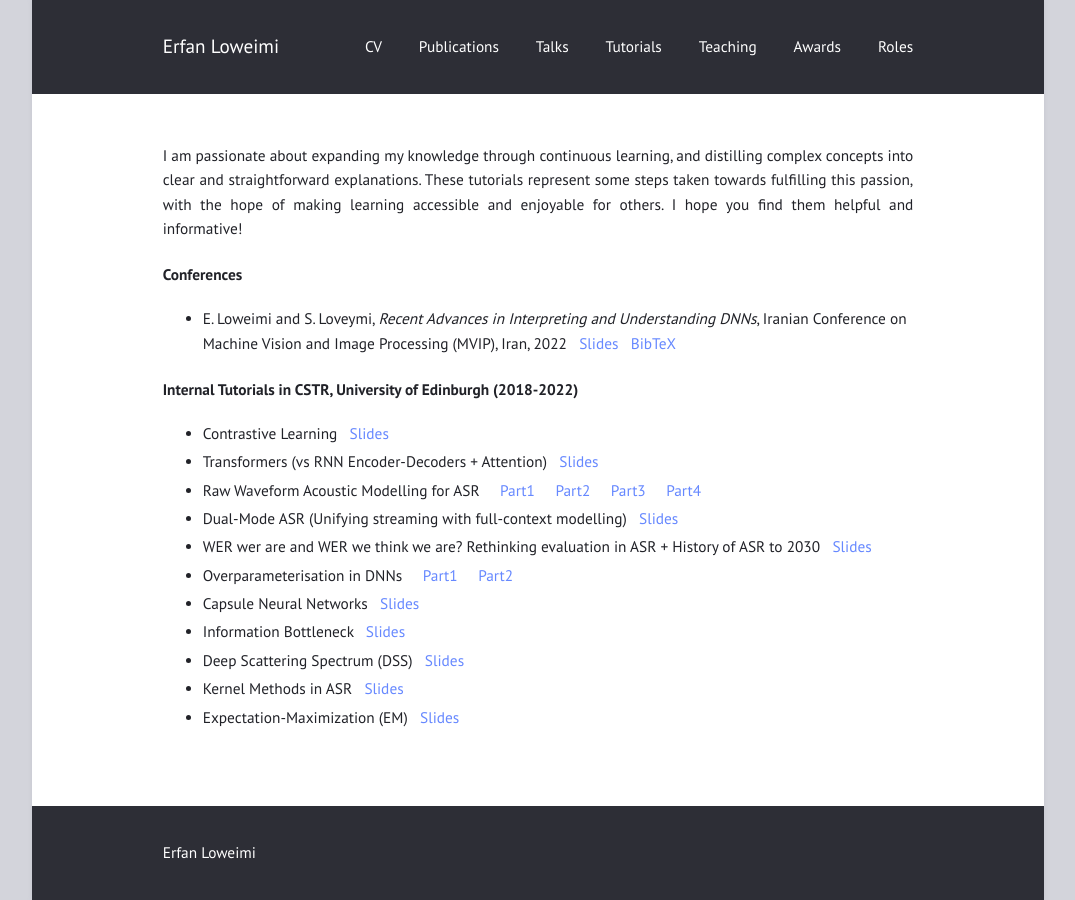
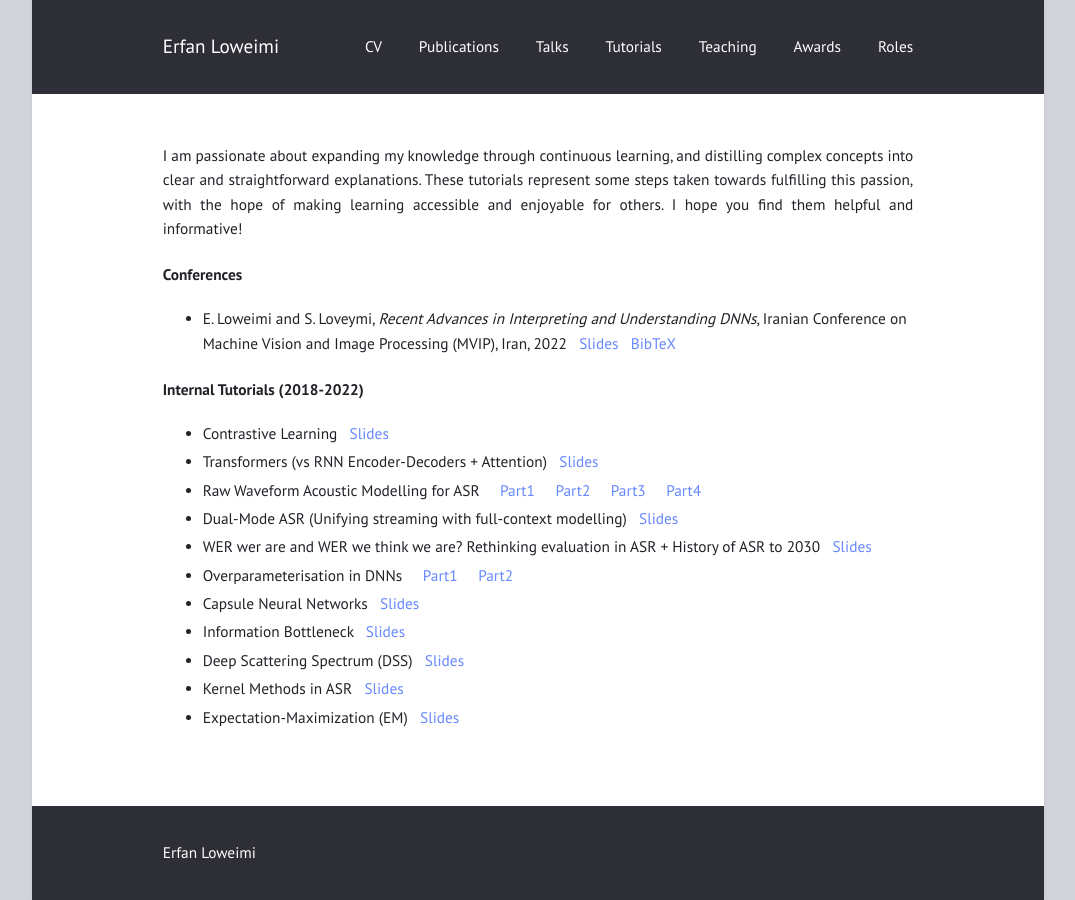
Before and after one commit to eloweimi/eloweimi.github.io, a Jekyll site: the page built from tutorials.md, in a window 1280 px wide. Shown: the whole page, without its empty margins (102-1177 px from the left). Built offline with Jekyll 4.4.1, drawn with Linux system fonts in a browser that asks for light colours.

Commit message:
Update tutorials.md

```diff
--- a/tutorials.md
+++ b/tutorials.md
@@ -8,7 +8,7 @@ I am passionate about expanding my knowledge through continuous learning, and di
 #### Conferences ####
   * E. Loweimi and S. Loveymi, *Recent Advances in Interpreting and Understanding DNNs*, Iranian Conference on Machine Vision and Image Processing (MVIP), Iran, 2022 &nbsp; [Slides](/files/Tutorials/MVIP2022_W5_RecentAdvances.pdf) &nbsp; [BibTeX](/files/Tutorials/mvip2022.bib)
 
-#### Internal Tutorials in CSTR, University of Edinburgh (2018-2022) ####
+#### Internal Tutorials (2018-2022) ####
   * Contrastive Learning &nbsp; [Slides](/files/Tutorials/ContrastiveLearning_ErfanLoweimi.pdf)
   * Transformers (vs RNN Encoder-Decoders + Attention) &nbsp; [Slides](/files/Tutorials/Transformers_ErfanLoweimi.pdf)
   * Raw Waveform Acoustic Modelling for ASR &nbsp; &nbsp; [Part1](/files/Tutorials/Raw_Part_I.pdf) &nbsp; &nbsp; [Part2](/files/Tutorials/Raw_Part_II.pdf) &nbsp; &nbsp; [Part3](/files/Tutorials/Raw_Part_III.pdf) &nbsp; &nbsp; [Part4](/files/Tutorials/Raw_Part_IV.pdf)
```
